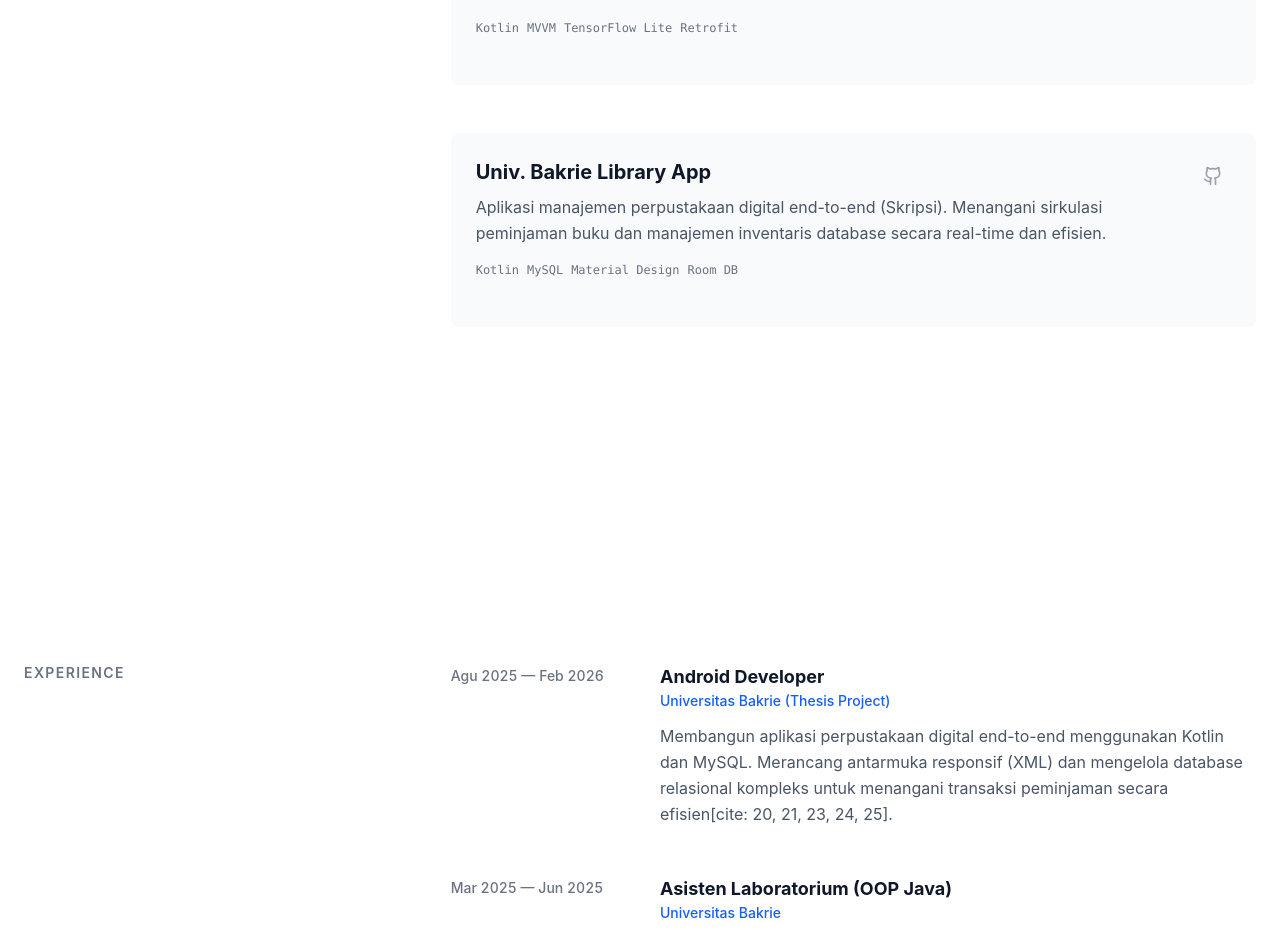
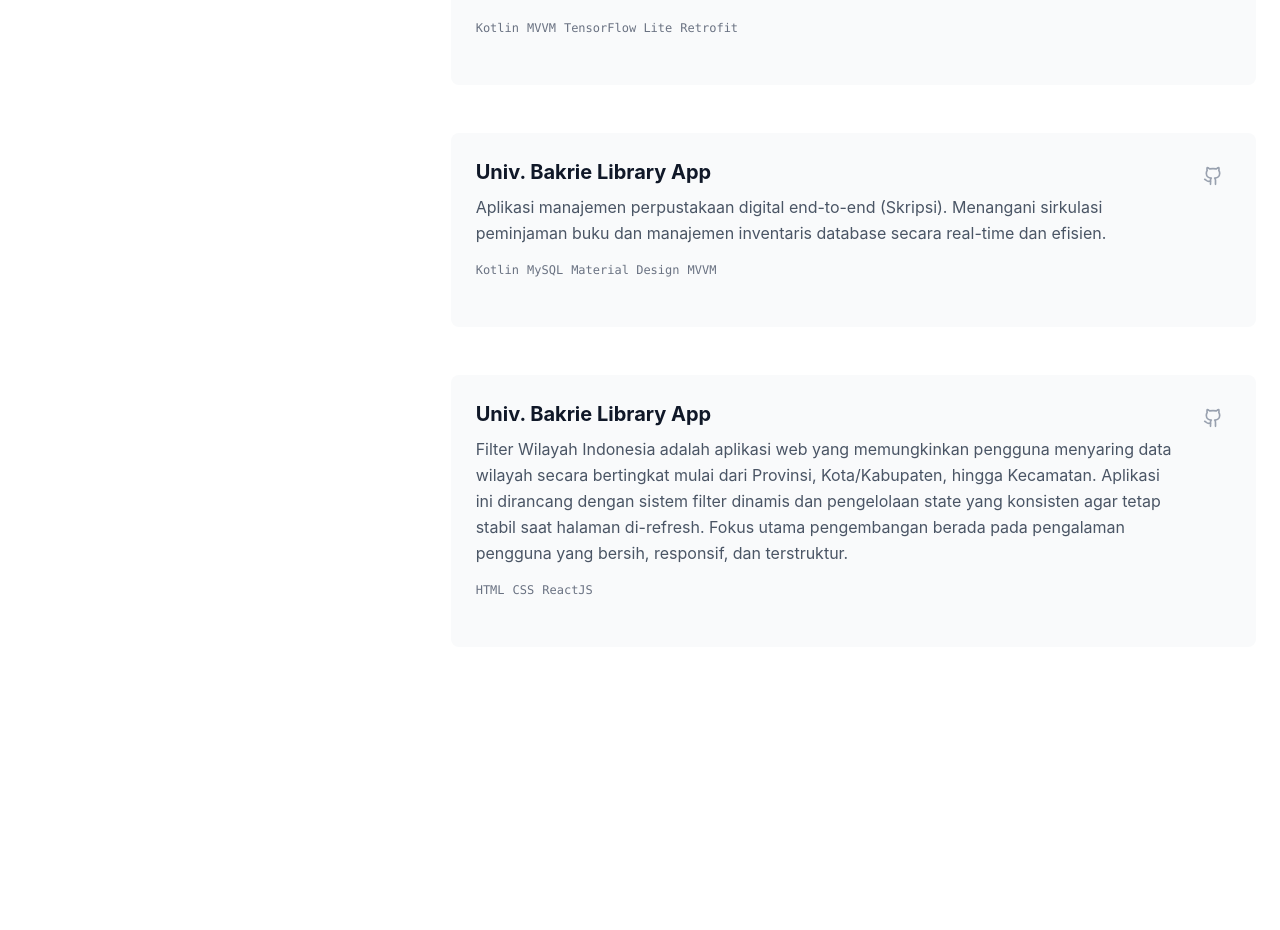
Before and after one commit to ilhamrachmadhani/portofolio2026, a React (Vite) app: page / in a window 1280 px wide. Shown: the part 2361-3291 px from the top of the page. Built offline with nearby package versions, Linux system fonts and the light colour scheme.

Commit message:
update fitur

```diff
--- a/src/components/Projects.jsx
+++ b/src/components/Projects.jsx
@@ -14,8 +14,15 @@ const Projects = () => {
         {
             title: "Univ. Bakrie Library App",
             description: "Aplikasi manajemen perpustakaan digital end-to-end (Skripsi). Menangani sirkulasi peminjaman buku dan manajemen inventaris database secara real-time dan efisien.",
-            tech: ["Kotlin", "MySQL", "Material Design", "Room DB"],
+            tech: ["Kotlin", "MySQL", "Material Design", "MVVM"],
             github: "https://github.com/ilhamrachmadhani/Aplikasi-Perpustakaan-Smart-Library-.git",
+            demo: "#"
+        },
+        {
+            title: "Univ. Bakrie Library App",
+            description: "Filter Wilayah Indonesia adalah aplikasi web yang memungkinkan pengguna menyaring data wilayah secara bertingkat mulai dari Provinsi, Kota/Kabupaten, hingga Kecamatan. Aplikasi ini dirancang dengan sistem filter dinamis dan pengelolaan state yang konsisten agar tetap stabil saat halaman di-refresh. Fokus utama pengembangan berada pada pengalaman pengguna yang bersih, responsif, dan terstruktur.",
+            tech: ["HTML", "CSS", "ReactJS",],
+            github: "https://github.com/ilhamrachmadhani/filter-wilayah",
             demo: "#"
         },
     ];
```
